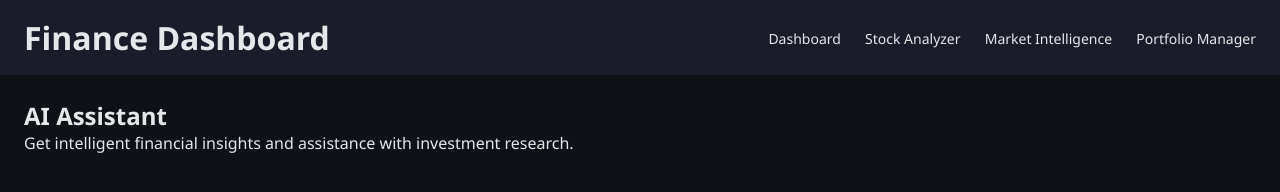
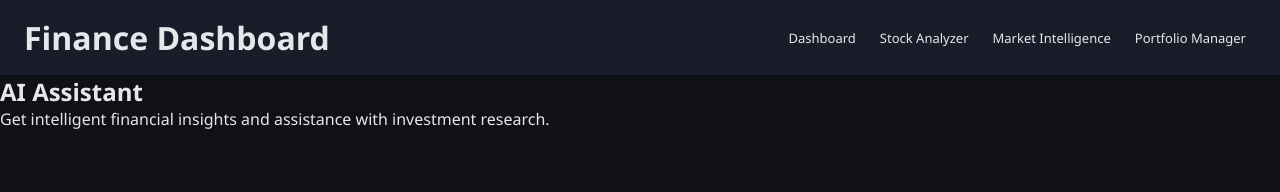
Before and after one commit to vaishnavimishra9078/finance-dashboard, a plain HTML site: page ai-assistant.html in a window 1280 px wide. Drawn offline with Linux system fonts and the light colour scheme; files that its build step writes are made by us from their sources.

Commit message:
Add navigation shell and empty pages for all 13 modules

```diff
--- a/frontend/style.css
+++ b/frontend/style.css
@@ -26,17 +26,21 @@ header {
   background-color: var(--card-bg);
 }
 
+nav {
+  display: flex;
+  flex-wrap: wrap;
+  gap: 4px;
+}
+
 nav a {
   color: var(--text);
   text-decoration: none;
-  margin-left: 20px;
-  font-size: 14px;
+  padding: 6px 10px;
+  font-size: 13px;
+  border-radius: 6px;
 }
 
 nav a:hover {
-  color: var(--accent);
+  background-color: var(--accent);
+  color: #000;
 }
-
-main {
-  padding: 24px;
-}
```
Also changed, not shown: frontend/index.html (+17 -5 lines).
